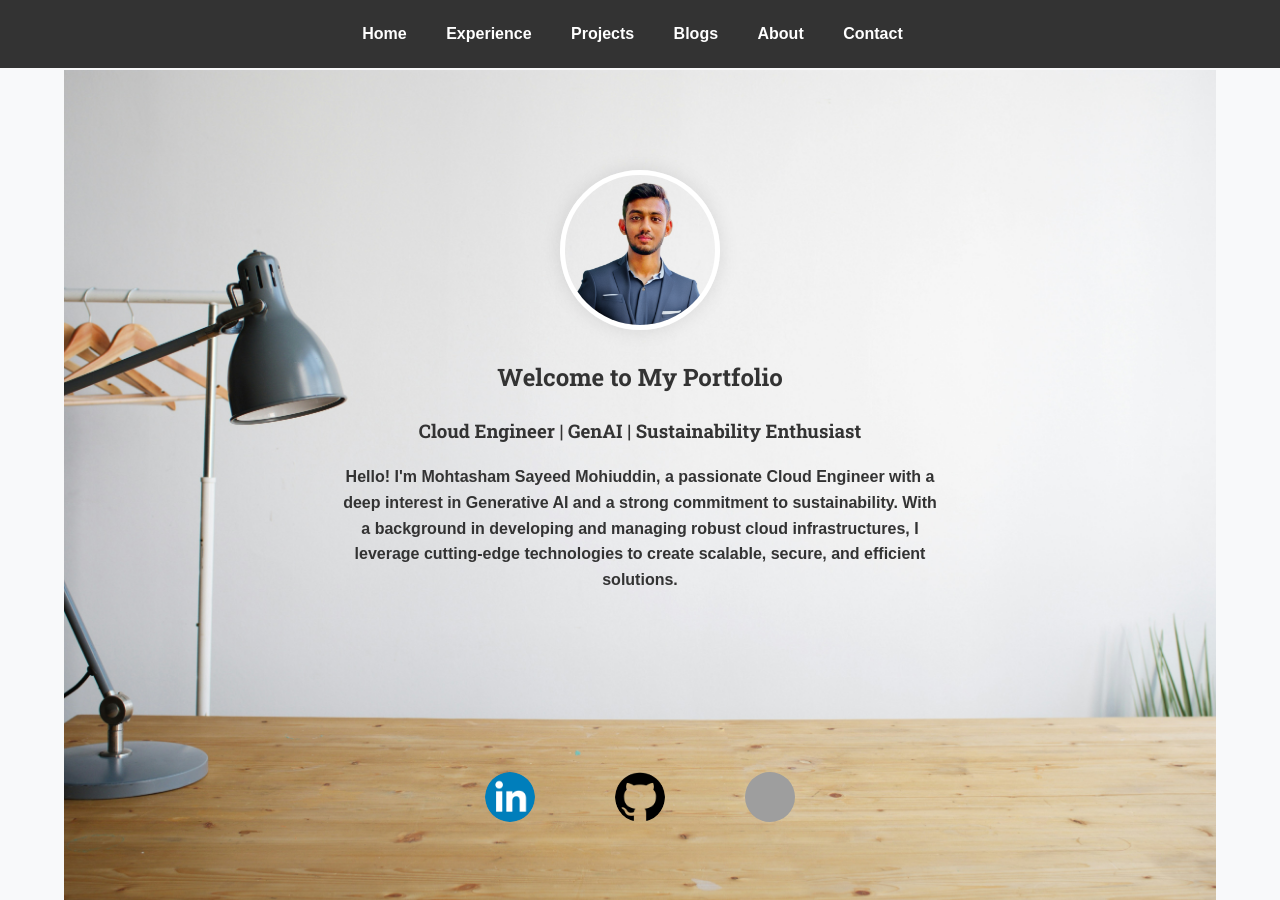
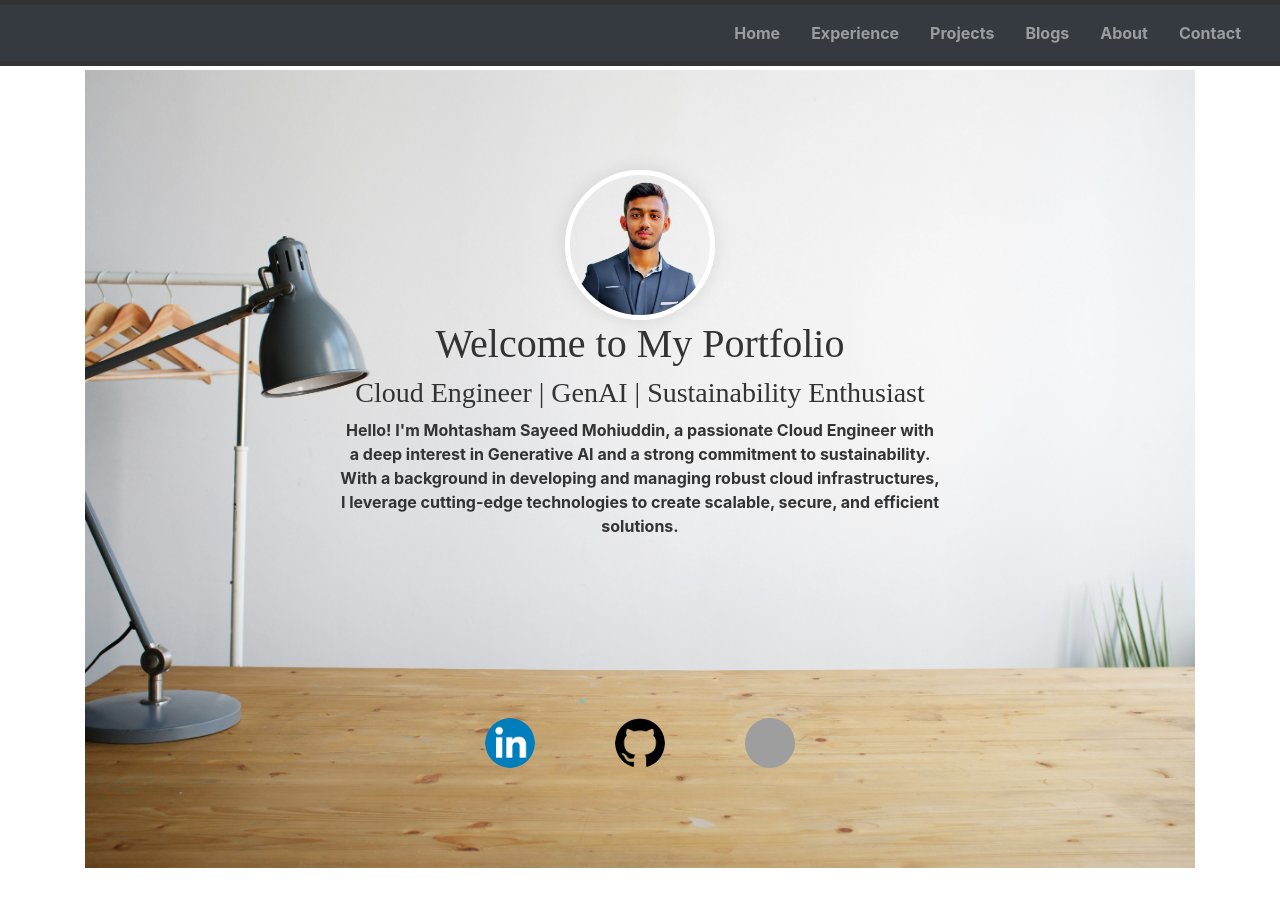
Before and after one commit to mohtasham9/mohtasham9.github.io, a Jekyll site: the page built from docs/index.markdown, in a window 1280 px wide and 900 px high. Built offline with Jekyll 4.4.1, drawn with Linux system fonts in a browser that asks for light colours; nearby versions of some CDN libraries; grey boxes are pictures that could not be loaded.

Commit message:
Modified header

```diff
--- a/docs/_includes/header.html
+++ b/docs/_includes/header.html
@@ -1,14 +1,32 @@
 <header>
-    <nav>
-      <ul>
-        <li><a href="{{ '/' | relative_url }}">Home</a></li>
-        <!-- <li><a href="{{ '/resume' | relative_url }}">Resume</a></li> -->
-        <li><a href="{{ '/experience' | relative_url }}">Experience</a></li>
-        <li><a href="{{ '/projects' | relative_url }}">Projects</a></li>
-        <li><a href="{{ '/blogs' | relative_url }}">Blogs</a></li>
-        <li><a href="{{ '/about' | relative_url }}">About</a></li>
-        <li><a href="{{ '/contact/' | relative_url }}">Contact</a></li>
-        <link href="https://fonts.googleapis.com/css2?family=Roboto+Slab:wght@700&display=swap" rel="stylesheet">
-      </ul>
-    </nav>
-  </header>
+  <nav class="navbar navbar-expand-lg navbar-dark bg-dark">
+    <!-- <div class="container">
+s      <button class="navbar-toggler" type="button" data-toggle="collapse" data-target="#navbarNav"
+        aria-controls="navbarNav" aria-expanded="false" aria-label="Toggle navigation">
+        <span class="navbar-toggler-icon"></span>
+      </button> -->
+      <div class="collapse navbar-collapse" id="navbarNav">
+        <ul class="navbar-nav ml-auto">
+          <li class="nav-item">
+            <a class="nav-link" href="{{ '/' | relative_url }}">Home</a>
+          </li>
+          <li class="nav-item">
+            <a class="nav-link" href="{{ '/experience' | relative_url }}">Experience</a>
+          </li>
+          <li class="nav-item">
+            <a class="nav-link" href="{{ '/projects' | relative_url }}">Projects</a>
+          </li>
+          <li class="nav-item">
+            <a class="nav-link" href="{{ '/blogs' | relative_url }}">Blogs</a>
+          </li>
+          <li class="nav-item">
+            <a class="nav-link" href="{{ '/about' | relative_url }}">About</a>
+          </li>
+          <li class="nav-item">
+            <a class="nav-link" href="{{ '/contact/' | relative_url }}">Contact</a>
+          </li>
+        </ul>
+      </div>
+    </div>
+  </nav>
+</header>
--- a/docs/_layouts/home.html
+++ b/docs/_layouts/home.html
@@ -5,6 +5,7 @@
   <meta name="viewport" content="width=device-width, initial-scale=1.0">
   <title>{{ site.title }}</title>
   <link rel="stylesheet" href="{{ '/assets/css/style.css' | relative_url }}">
+  <link rel="stylesheet" href="https://stackpath.bootstrapcdn.com/bootstrap/4.5.2/css/bootstrap.min.css">
   <link rel="stylesheet" href="https://cdnjs.cloudflare.com/ajax/libs/font-awesome/5.15.3/css/all.min.css" integrity="sha384-5A5I6g+GAlft5Ohe1BQAOxlBSn6uJpsMbQ58dEYx6Y/hjT2L4Bv93nbAqY6lF5hx" crossorigin="anonymous">
 </head>
 <body>
@@ -40,6 +41,9 @@
     </section>
   </main>
   {% include footer.html %}
+  <script src="https://code.jquery.com/jquery-3.5.1.slim.min.js"></script>
+  <script src="https://cdn.jsdelivr.net/npm/@popperjs/core@1.16.1/dist/umd/popper.min.js"></script>
+  <script src="https://stackpath.bootstrapcdn.com/bootstrap/4.5.2/js/bootstrap.min.js"></script>
   <script src="{{ '/assets/js/scripts.js' | relative_url }}"></script>
 </body>
 </html>
```
